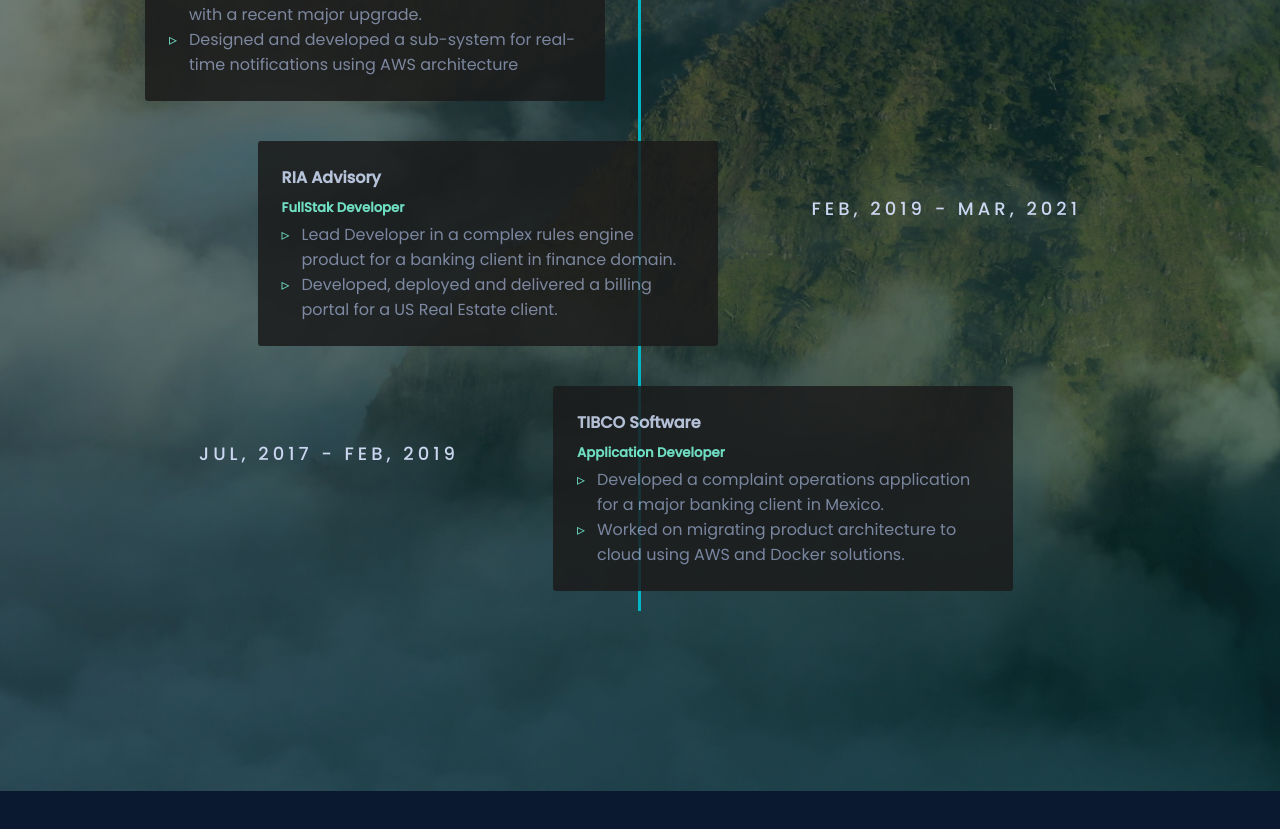
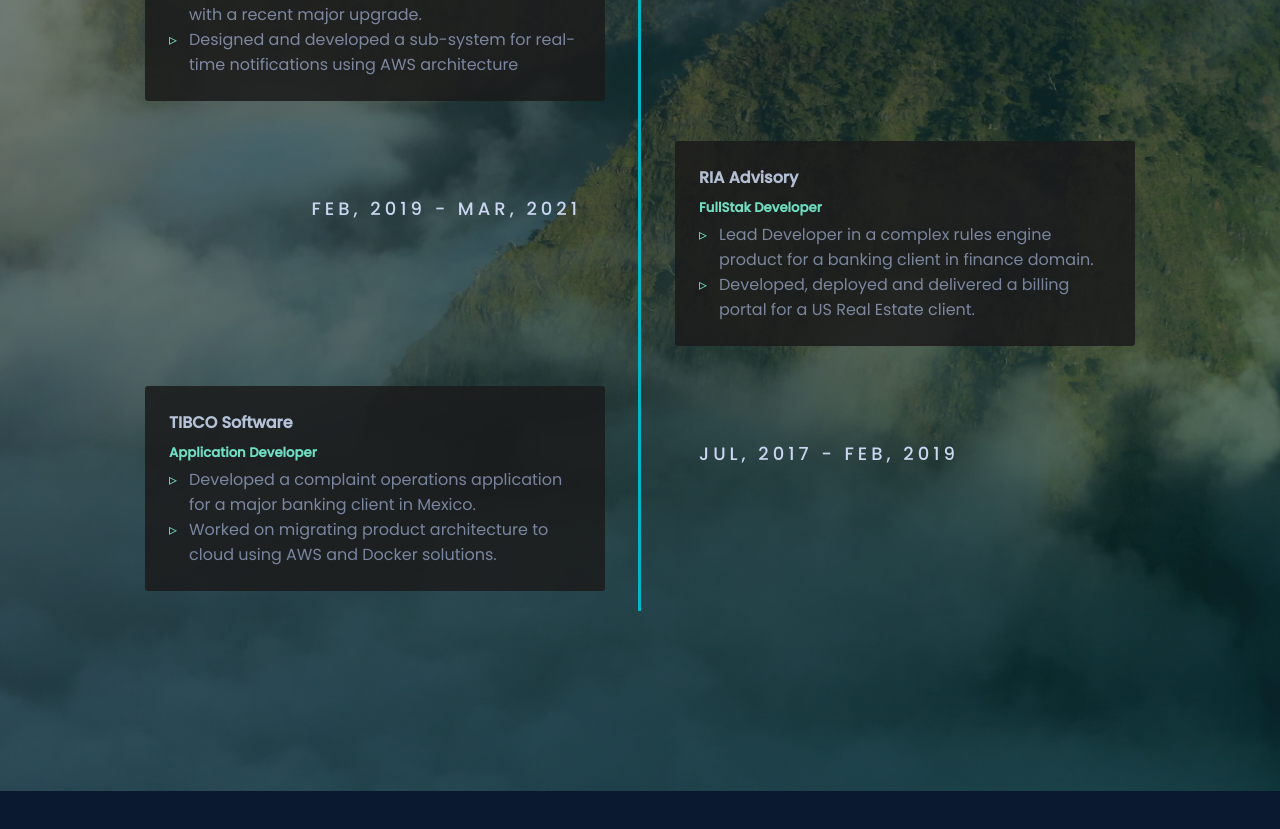
Before and after one commit to gautam-95/my-web-portfolio, a React (Create React App) app: page / in a window 1280 px wide. Shown: the part 2960-3789 px from the top of the page. Built offline with nearby package versions, Linux system fonts and the light colour scheme.

Commit message:
fix: experience section

```diff
--- a/src/components/Experience/Experience.js
+++ b/src/components/Experience/Experience.js
@@ -24,6 +24,9 @@
           </div>
         </div>
         <div className={[classes.row, classes.flAlign2].join(" ")}>
+          <div>
+            <p className={classes.expDt}>Feb, 2019 - Mar, 2021</p>
+          </div>
           <div className={classes.expBlock}>
             <h4>RIA Advisory</h4>
             <h5>FullStak Developer</h5>
@@ -36,14 +39,8 @@
               Estate client.
             </p>
           </div>
-          <div>
-            <p className={classes.expDt}>Feb, 2019 - Mar, 2021</p>
-          </div>
         </div>
         <div className={[classes.row, classes.flAlign1].join(" ")}>
-          <div>
-            <p className={classes.expDt}>Jul, 2017 - Feb, 2019</p>
-          </div>
           <div className={[classes.expBlock, classes.flRight].join(" ")}>
             <div>
               <h4>TIBCO Software</h4>
@@ -58,6 +55,9 @@
               </p>
             </div>
           </div>
+          <div>
+            <p className={classes.expDt}>Jul, 2017 - Feb, 2019</p>
+          </div>
         </div>
       </div>
     </div>
```
